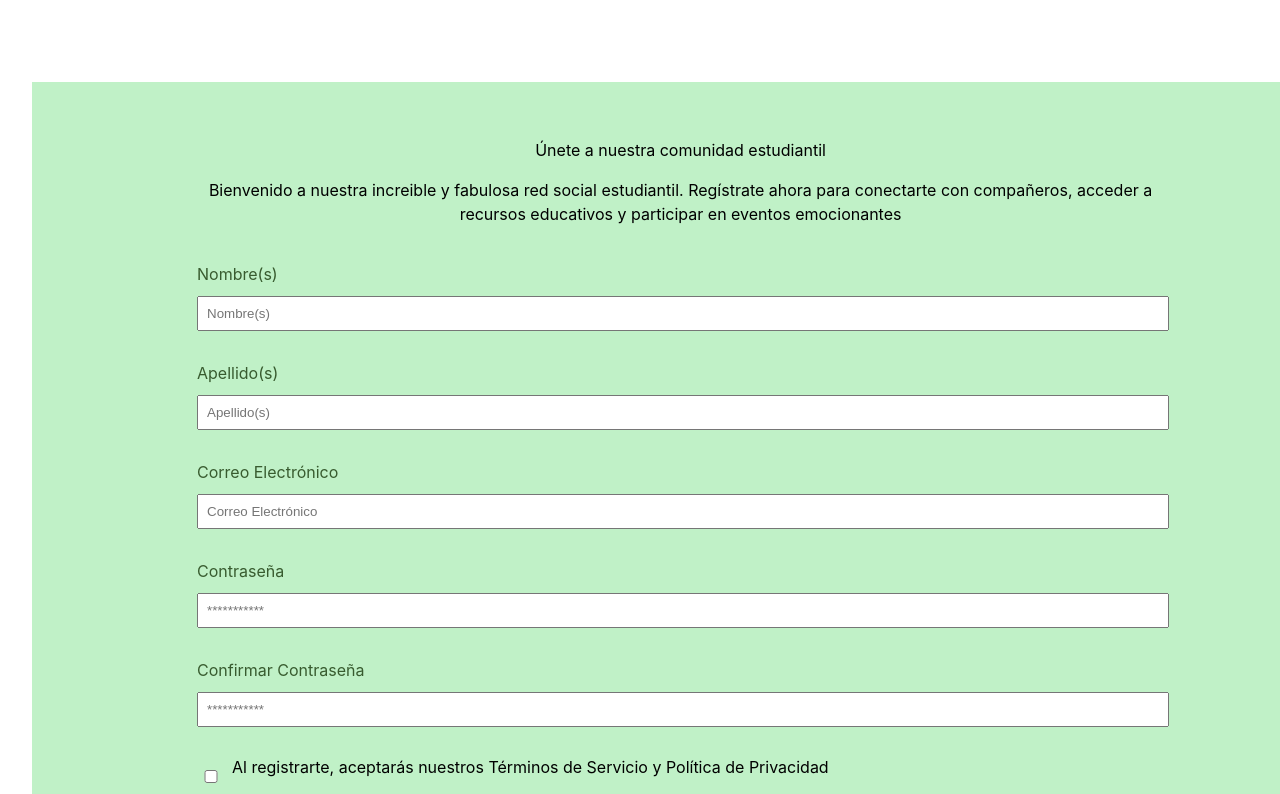
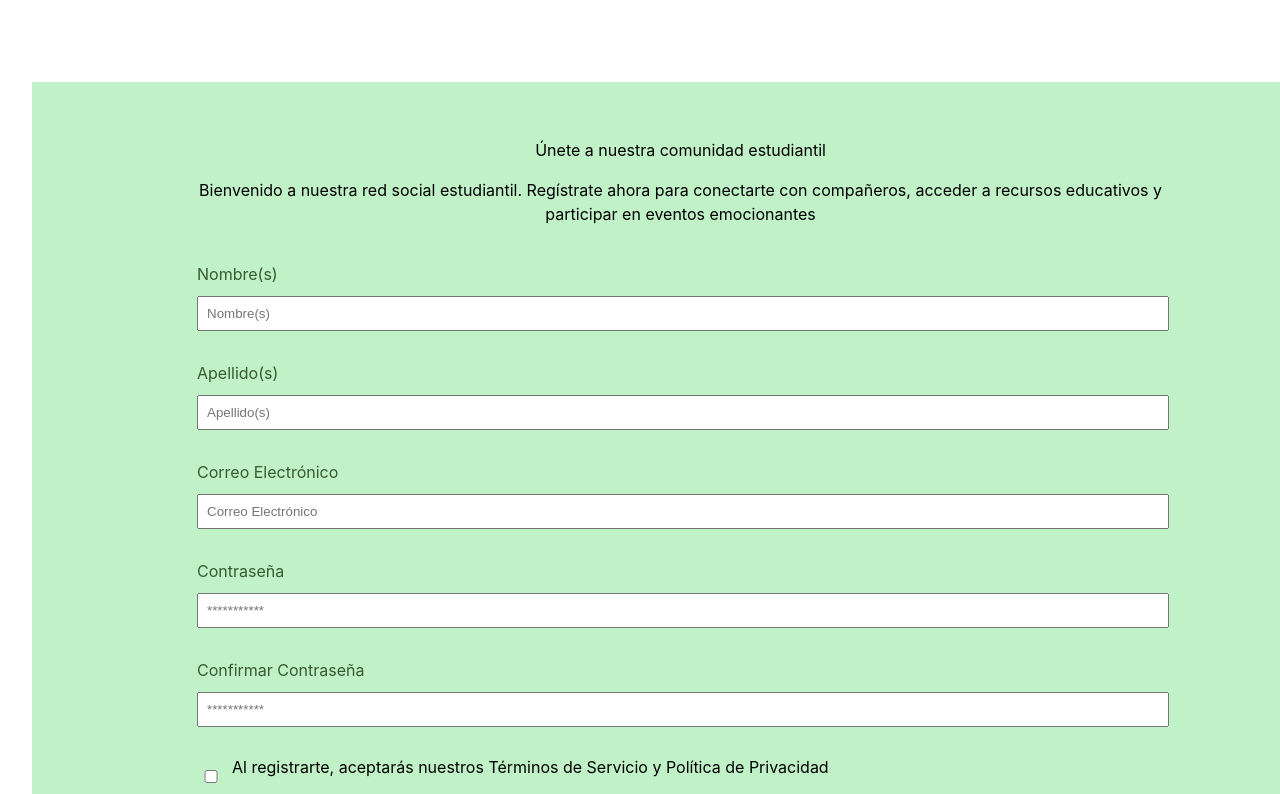
Before and after one commit to Drakencito/Web_ComunnityIs, a React (Vite) app in the folder ComunityIsFront/: page / in a window 1280 px wide. Shown: the top 794 px of the page. Built offline with nearby package versions, Linux system fonts and the light colour scheme.

Commit message:
cambio de texto

```diff
--- a/ComunityIsFront/src/App.jsx
+++ b/ComunityIsFront/src/App.jsx
@@ -10,7 +10,7 @@ function App() {
       <div className='form-content'>
         <Paragraph text="Únete a nuestra comunidad estudiantil" />
         <Paragraph
-          text="Bienvenido a nuestra increible y fabulosa red social estudiantil. Regístrate ahora para conectarte con compañeros, acceder a recursos educativos y participar en eventos emocionantes"
+          text="Bienvenido a nuestra  red social estudiantil. Regístrate ahora para conectarte con compañeros, acceder a recursos educativos y participar en eventos emocionantes"
         />
         <GlobalField label="Nombre(s)" placeholder="Nombre(s)" type="text" />
         <GlobalField label="Apellido(s)" placeholder="Apellido(s)" type="text" />
```
